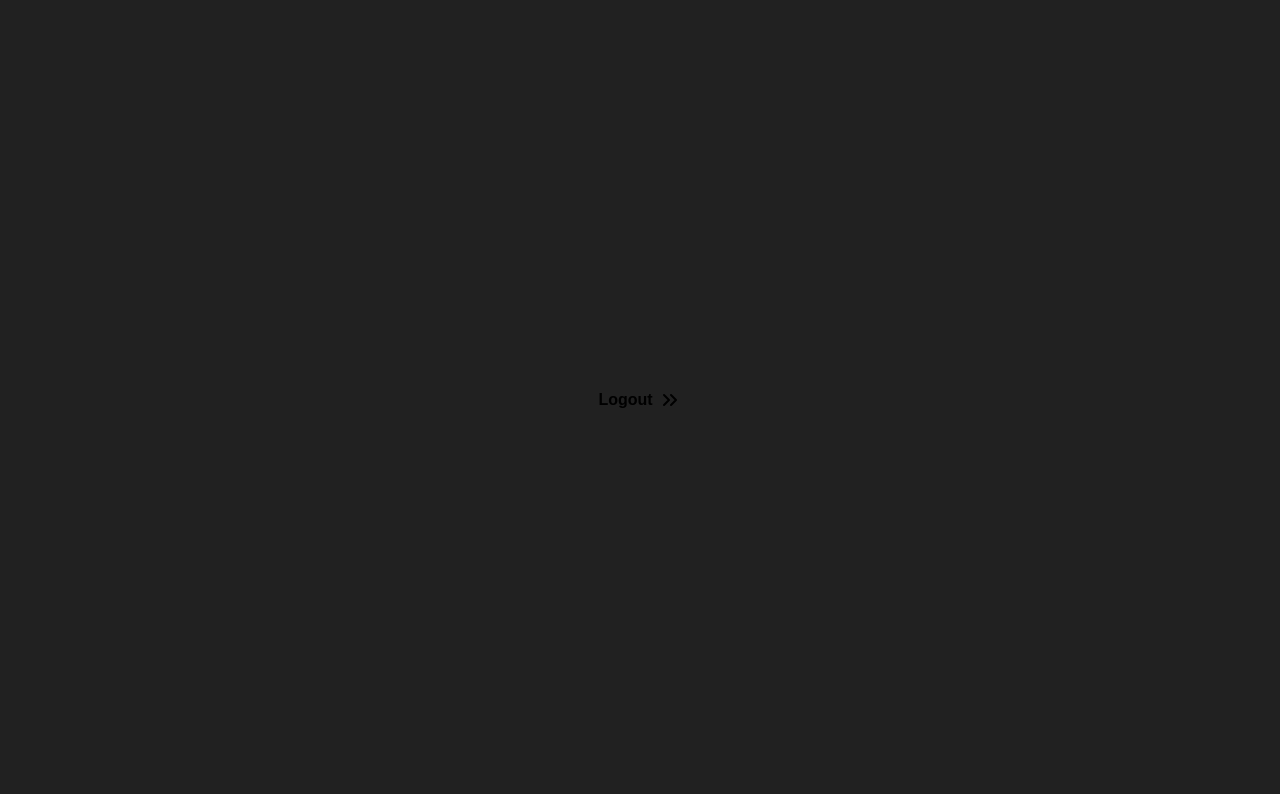
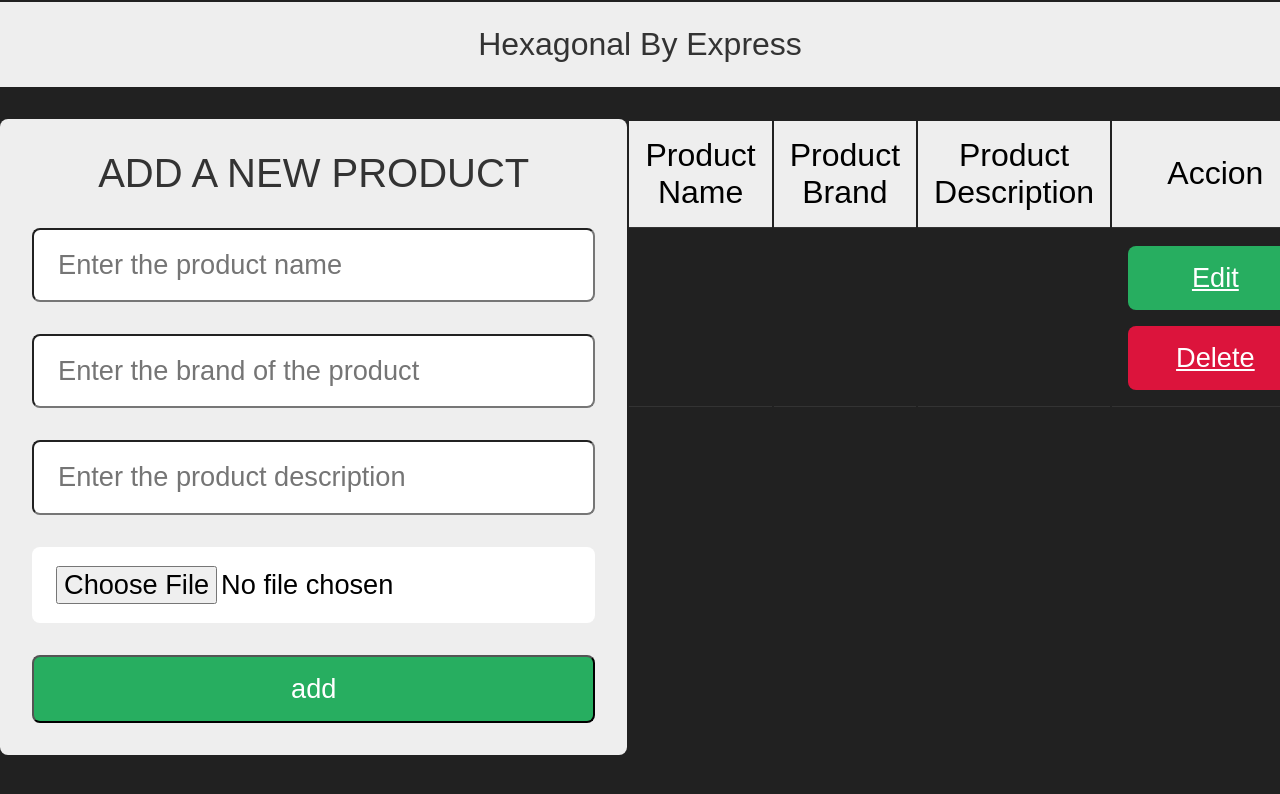
Before and after one commit to JuanManuelGilQuiroga/passPortProject, a React (Vite) app: page /profile in a window 1280 px wide. Shown: the top 794 px of the page. Built offline with nearby package versions, Linux system fonts and the light colour scheme.

Commit message:
feat: :construction: Products component Front-End added

```diff
--- a/src/components/profile.jsx
+++ b/src/components/profile.jsx
@@ -1,32 +1,48 @@
 import React from "react";
-import '../Login.css';
+import '../products.css';
 
 export function Profile(){
     const handleLogout = () => {
         window.location.href = "http://localhost:3000/auth/logout";
     };
     return (
-        <main>
-            <div>
-                <button onClick={handleLogout} className="oauthButton">
-                    Logout
-                    <svg
-                        className="icon"
-                        xmlns="http://www.w3.org/2000/svg"
-                        width="24"
-                        height="24"
-                        viewBox="0 0 24 24"
-                        fill="none"
-                        stroke="currentColor"
-                        strokeWidth={2}
-                        strokeLinecap="round"
-                        strokeLinejoin="round"
-                    >
-                        <path d="m6 17 5-5-5-5" />
-                        <path d="m13 17 5-5-5-5" />
-                    </svg>
-                </button>
-            </div>
-        </main>
+        <div className="products">
+            <span className="message">Hexagonal by express</span>
+                <div className="container">
+                    <div className="admin-product-form-container">
+                        <form id="myForm" action="/home" method="POST" encType="multipart/form-data">
+                            <h3>add a new Product</h3>
+                            <input type="text" placeholder="Enter the product name" name="name" className="box" />
+                            <input type="text" placeholder="Enter the brand of the product" name="brand" className="box" />
+                            <input type="text" placeholder="Enter the product description" name="description" className="box" />
+                            <input type="file" accept="image/png, image/jpeg, image/jpg" name="product_image" className="box" />
+                            <input type="submit" className="btn" name="add" value="add" />
+                        </form>
+                    </div>
+                    <div className="product-display">
+                        <table className="product-display-table">
+                            <thead>
+                                <tr>
+                                    <td>Product name</td>
+                                    <td>Product brand</td>
+                                    <td>Product description</td>
+                                    <td>Accion</td>
+                                </tr>
+                            </thead>
+                            <tbody id="myTbody">
+                                <tr>
+                                    <td><img src="//" height="100" alt="" /></td>
+                                    <td contentEditable></td>
+                                    <td></td>
+                                    <td>
+                                        <a href="#" className="btn"> edit </a>
+                                        <a href="#" className="btn"> delete </a>
+                                    </td>
+                                </tr>
+                            </tbody>
+                        </table>
+                    </div>
+                </div>
+        </div>
     )
 }
--- a/src/components/register.jsx
+++ b/src/components/register.jsx
@@ -1,5 +1,5 @@
 import React from "react";
-import { Form, Link } from "react-router-dom";
+import { Form } from "react-router-dom";
 import "../register.css";
 
 export const registerAction = async({request}) => {
@@ -22,15 +22,14 @@ export function Register(){
         <main>
             <div className="form">
               <p>Registrate para continuar,<span>Completa el formulario</span></p>
-              <Form action="/register" method="POST">
+              <Form className="formregister" action="/register" method="POST">
                 <input type="text" placeholder="Nick" name="nick" required/>
                 <input type="email" placeholder="Email" name="email" required/>
-                <input type="password" placeholder="Contraseña" name="password" required/>
-                <input type="password" placeholder="Confirma tu Contraseña" name="password" required/>
+                <input type="new-password" placeholder="Contraseña" name="password" required/>
+                <input type="new-password" placeholder="Confirma tu Contraseña" name="password" required/>
                 <div className="separator"><div/></div>
                 <input type="submit" className="oauthButton" placeholder="Continua"/>
               </Form>
-              <span>Ya tienes cuenta?, <Link to="/login">Logeate</Link></span>
           </div>
         </main>
     )
--- /dev/null
+++ b/src/products.css
@@ -0,0 +1,148 @@
+.products {
+    /* font-family: 'Poppins', sans-serif; */
+    margin: 0;
+    padding: 0;
+    box-sizing: border-box;
+    outline: none;
+    border: none;
+    text-decoration: none;
+    text-transform: capitalize;
+}
+
+.btn {
+    display: block;
+    width: 100%;
+    cursor: pointer;
+    border-radius: .5rem;
+    margin-top: 1rem;
+    font-size: 1.7rem;
+    padding: 1rem 3rem;
+    background: #27ae60;
+    color: #fff;
+    text-align: center;
+}
+
+.btn:hover {
+    background: #333;
+}
+
+.message {
+    display: block;
+    background: #eee;
+    padding: 1.5rem 1rem;
+    font-size: 2rem;
+    color: #333;
+    margin-bottom: 2rem;
+    text-align: center;
+}
+
+.container {
+    display: flex;
+    justify-content: space-around;
+}
+
+.admin-product-form-container.centered {
+    display: flex;
+    align-items: center;
+    justify-content: center;
+    min-height: 100vh;
+
+}
+
+.admin-product-form-container form {
+    max-width: 50rem;
+    padding: 2rem;
+    border-radius: .5rem;
+    background: #eee;
+}
+
+.admin-product-form-container form h3 {
+    text-transform: uppercase;
+    color: #333;
+    margin-bottom: 1rem;
+    text-align: center;
+    font-size: 2.5rem;
+}
+
+.admin-product-form-container form .box {
+    width: 100%;
+    border-radius: .5rem;
+    padding: 1.2rem 1.5rem;
+    font-size: 1.7rem;
+    margin: 1rem 0;
+    background: #fff;
+    text-transform: none;
+}
+
+.product-display {
+    /* margin: 2rem 0; */
+    width: 65%;
+    height: 85svh;
+    overflow-y: auto;
+}
+
+.product-display .product-display-table {
+    width: 100%;
+    text-align: center;
+}
+
+.product-display .product-display-table thead {
+    background: #eee;
+}
+
+.product-display .product-display-table th {
+    padding: 1rem;
+    font-size: 2rem;
+}
+
+
+.product-display .product-display-table td {
+    padding: 1rem;
+    font-size: 2rem;
+    border-bottom: .1rem solid #333;
+}
+
+.product-display .product-display-table .btn:first-child {
+    margin-top: 0;
+}
+
+.product-display .product-display-table .btn:last-child {
+    background: crimson;
+}
+
+.product-display .product-display-table .btn:last-child:hover {
+    background: #333;
+}
+
+@media (max-width:991px) {
+
+    html {
+        font-size: 55%;
+    }
+
+}
+
+@media (max-width:768px) {
+    .container {
+        flex-direction: column;
+        align-items: center;
+    }
+    .product-display {
+        margin-top: 2rem;
+        width: 100%;
+        height: 100svh;
+        overflow-y: scroll;
+    }
+
+}
+
+@media (max-width:450px) {
+
+    html {
+        font-size: 50%;
+    }
+
+    .product-display .product-display-table {
+        width: 80rem;
+    }
+}
--- a/src/register.css
+++ b/src/register.css
@@ -103,7 +103,7 @@ main {
     width: 100%;
 }
 
-Form {
+.formregister {
     display: flex;
     flex-direction: column;
     align-items: flex-start;
@@ -111,7 +111,7 @@ Form {
     gap: 20px;
 }
 
-Form > input {
+.formregister > input {
     width: 250px;
     height: 40px;
     border-radius: 5px;
```
Also changed, not shown: 2 other files (tests, documents, lock files or other folders).
